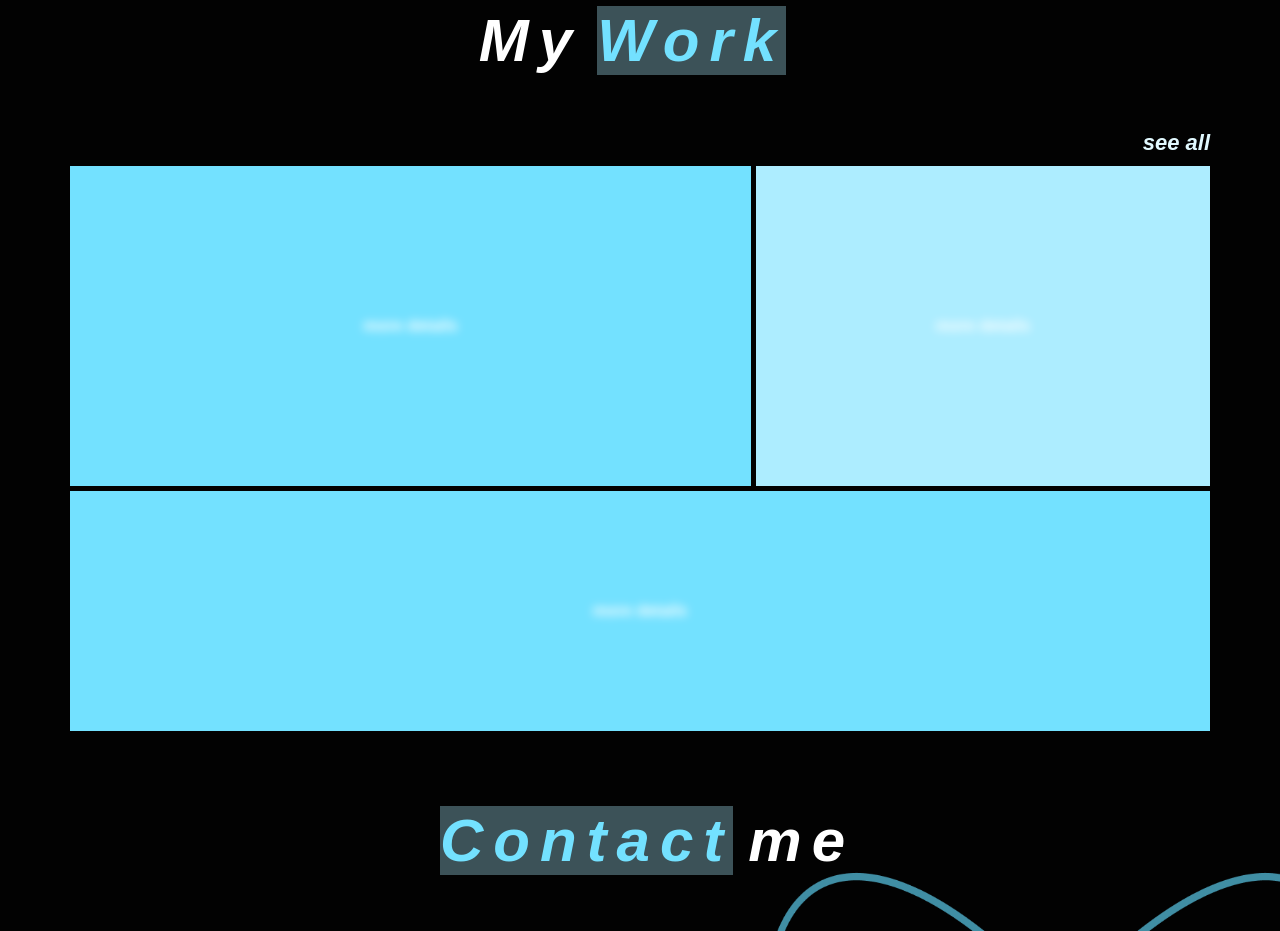
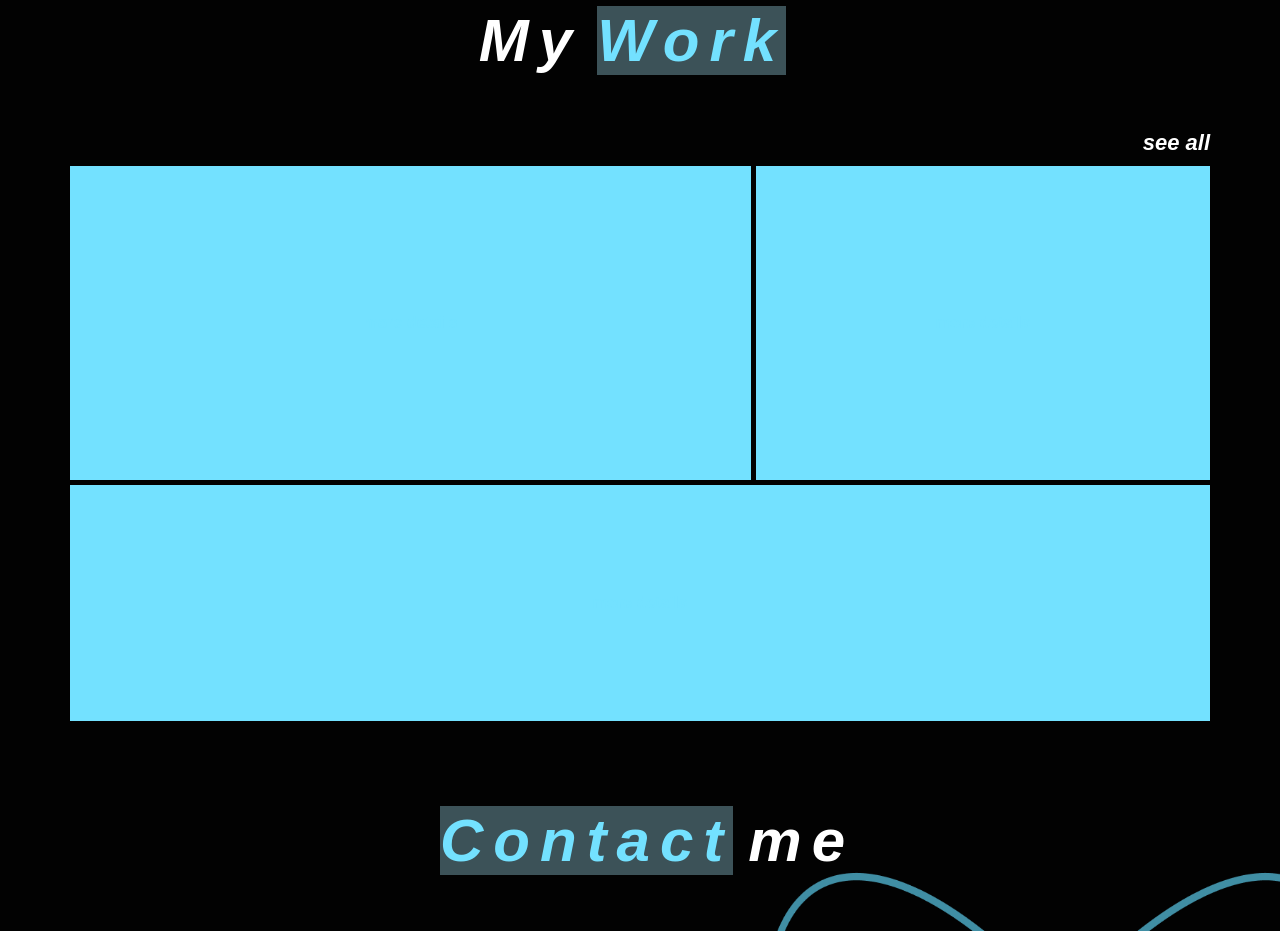
Before and after one commit to molaraiche/portfolio, a React (Create React App) app: page / in a window 1280 px wide. Shown: the part 2440-3371 px from the top of the page. Built offline with nearby package versions, Linux system fonts and the light colour scheme.

Commit message:
finished

```diff
--- a/src/styles/Projects.css
+++ b/src/styles/Projects.css
@@ -14,17 +14,6 @@
   font-style: italic;
   margin: 10px 0px;
   font-size: 22px;
-  animation-name: show;
-  animation-duration: 1s;
-  animation-iteration-count: infinite;
-  animation-timing-function: ease-in-out;
-  animation-direction: alternate;
-}
-
-@keyframes show {
-  to {
-    color: var(--mainColor);
-  }
 }
 
 .prjcts .seeAll:hover {
@@ -41,7 +30,7 @@
   align-items: center;
   justify-content: center;
   flex-direction: column;
-
+  height: 70vh;
   width: 100%;
 }
 
@@ -60,7 +49,7 @@
 }
 
 .projectsHolder .partOne .l {
-  background-color: var(--secondaryColor);
+  background-color: var(--mainColor);
   width: 40%;
   position: relative;
   cursor: pointer;
@@ -78,17 +67,10 @@
   color: #fff;
 }
 
-.partOne .r:hover,
-.partOne .l:hover,
-.partTwo:hover {
-  transform: scale(1.1);
-  transition: 1s;
-}
-
 .partOne label,
 .partTwo label {
   position: absolute;
-  filter: blur(5px);
+  background-color: rgba(0, 0, 0, 0);
   top: 0;
   right: 0;
   bottom: 0;
@@ -96,15 +78,18 @@
   display: flex;
   align-items: center;
   justify-content: center;
+  color: #222;
 }
 
 label a {
   text-decoration: none;
-  color: #fff;
+  color: var(--mainColor);
 }
 
 .partOne label:hover,
 .partTwo label:hover {
-  filter: blur(0px);
+  display: flex;
+  background-color: rgba(0, 0, 0, 0.4);
+  transition: 2s;
   cursor: pointer;
 }
--- a/src/styles/responsive.css
+++ b/src/styles/responsive.css
@@ -45,6 +45,7 @@
     background-color: #adedfffc;
     border-radius: 5px 0px 0 5px;
     width: 100%;
+    z-index: 4;
   }
   #close {
     transform: translateX(100%);
```
